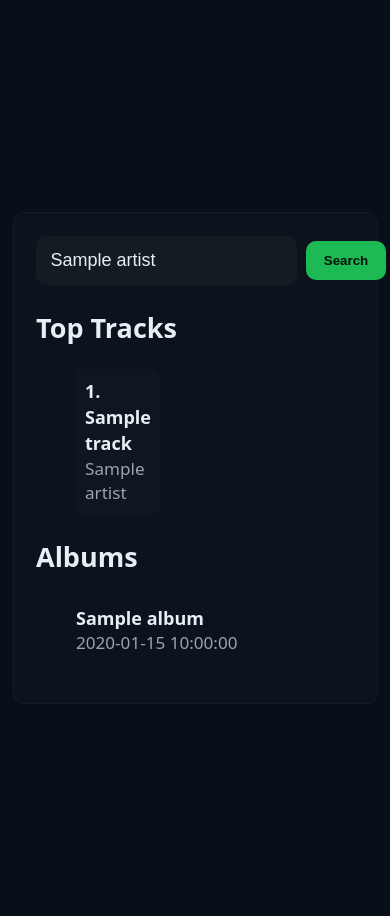
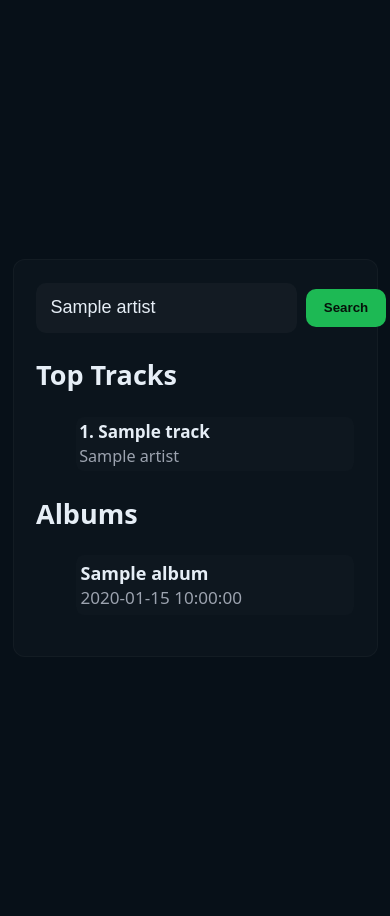
Before and after one commit to JackCurtn/spotify-stats, a Flask app: template app/templates/index.html in a window 390 px wide. Run offline with Flask 3, Linux system fonts and the light colour scheme; the template is opened without the code that fills it: most values are stand-ins (such as "Sample title", 1, 10 or a date in 2020).

Commit message:
updated scaling to work on mobile

```diff
--- a/app/static/css/style.css
+++ b/app/static/css/style.css
@@ -3,6 +3,9 @@
   --muted: #9ca3af;
   --accent: #1db954;
   --glass: rgba(255, 255, 255, 0.03);
+  --gap: clamp(0.5rem, 1.6vw, 1rem);
+  /* art-size scales between 48px on small and 160px on large screens */
+  --art-size: clamp(48px, 12vw, 160px);
 }
 
 html,
@@ -43,7 +46,7 @@ body {
 .top {
   display: flex;
   align-items: center;
-  gap: 0.75rem;
+  gap: var(--gap);
   margin-bottom: 0.5rem;
 }
 .logo {
@@ -83,7 +86,7 @@ body {
 }
 
 .section {
-  margin-bottom: 0.75rem;
+  margin-bottom: calc(var(--gap) * 0.8);
 }
 .section h2 {
   margin: 0 0 0.5rem 0;
@@ -99,63 +102,43 @@ body {
   border-bottom: 1px solid rgba(255, 255, 255, 0.02);
 }
 
-/* album card */
-.album-card {
+/* Unified card/grid styles for albums and tracks */
+.grid {
+  display: grid;
+  /* auto-fit makes it responsive; minmax uses a flexible minimum and fills available space */
+  grid-template-columns: repeat(
+    auto-fit,
+    minmax(clamp(180px, 28vw, 340px), 1fr)
+  );
+  gap: var(--gap);
+  align-items: start;
+}
+
+.card-item {
   display: flex;
+  gap: calc(var(--gap) * 0.6);
   align-items: center;
-  gap: 0.75rem;
-  padding: 0.35rem 0;
+  padding: calc(var(--gap) * 0.5);
+  border-radius: 8px;
+  background: rgba(255, 255, 255, 0.01);
 }
-.album-art {
-  width: 80px;
-  height: 80px;
+
+.art {
+  width: var(--art-size);
+  height: var(--art-size);
   border-radius: 8px;
   object-fit: cover;
+  flex-shrink: 0;
   background: #071018;
 }
-.album-meta {
+
+.meta {
   display: flex;
   flex-direction: column;
 }
-.album-name {
+
+.title {
   font-weight: 700;
-}
-.album-grid {
-  display: grid;
-  grid-template-columns: repeat(3, 1fr);
-  gap: 1rem 1rem;
-  align-items: start;
-}
-
-/* track grid (top tracks) - similar visual treatment to albums */
-.track-grid {
-  display: grid;
-  grid-template-columns: repeat(3, 1fr);
-  gap: 1rem;
-  align-items: start;
-}
-.track-card {
-  display: flex;
-  gap: 0.75rem;
-  align-items: center;
-  padding: 0.5rem;
-  border-radius: 8px;
-  background: rgba(255, 255, 255, 0.01);
-}
-.track-art {
-  width: 64px;
-  height: 64px;
-  border-radius: 6px;
-  object-fit: cover;
-}
-.track-meta {
-  display: flex;
-  flex-direction: column;
-}
-.track-name {
-  font-weight: 700;
-  color: inherit;
-  text-decoration: none;
 }
 .card-link {
   color: inherit;
@@ -186,20 +169,19 @@ button:focus {
 }
 
 @media (max-width: 900px) {
-  /* Medium screens: 2 columns */
-  .album-grid {
-    grid-template-columns: repeat(2, 1fr);
+  /* Medium screens: allow more natural wrapping */
+  .grid {
+    grid-template-columns: repeat(auto-fit, minmax(160px, 1fr));
   }
 }
 
 @media (max-width: 600px) {
-  /* Small screens: single column, smaller art */
-  .album-grid {
+  /* Small screens: stack into single column and reduce padding */
+  .grid {
     grid-template-columns: 1fr;
   }
-  .album-art {
-    width: 56px;
-    height: 56px;
+  :root {
+    --art-size: 56px;
   }
   .card {
     padding: 0.9rem;
@@ -216,3 +198,18 @@ button:focus {
   padding: 0.5rem;
   border-radius: 6px;
 }
+
+/* Make top-tracks cards visually smaller than album cards */
+.tracks {
+  /* override art size just for tracks */
+  --art-size: clamp(40px, 9vw, 96px);
+}
+.tracks .card-item {
+  padding: calc(var(--gap) * 0.35);
+}
+.tracks .title {
+  font-size: 0.95rem;
+}
+.tracks .muted {
+  font-size: 0.9rem;
+}
--- a/app/templates/index.html
+++ b/app/templates/index.html
@@ -38,9 +38,9 @@
           {% if tracks %}
           <section class="tracks" aria-labelledby="top-tracks-heading">
             <h2 id="top-tracks-heading">Top Tracks</h2>
-            <ul class="track-grid">
+            <ul class="grid">
               {% for t in tracks %}
-              <li class="track-card">
+              <li class="card-item">
                 {% set track_url = (t.external_urls.spotify if t.external_urls
                 is defined and t.external_urls.spotify is defined else
                 (t['external_urls']['spotify'] if (t.external_urls is defined
@@ -53,35 +53,31 @@
                   rel="noopener noreferrer"
                 >
                   <img
-                    class="track-art"
+                    class="art"
                     src="{{ t.album.images[0].url }}"
                     alt="{{ t.name|e }} cover"
                     loading="lazy"
-                    width="80"
-                    height="80"
                   />
                 </a>
                 {% else %}
                 <img
-                  class="track-art"
+                  class="art"
                   src="{{ t.album.images[0].url }}"
                   alt="{{ t.name|e }} cover"
                   loading="lazy"
-                  width="80"
-                  height="80"
                 />
                 {% endif %} {% endif %}
-                <div class="track-meta">
+                <div class="meta">
                   {% if track_url %}
                   <a
-                    class="card-link track-name"
+                    class="card-link title"
                     href="{{ track_url }}"
                     target="_blank"
                     rel="noopener noreferrer"
                     >{{ loop.index }}. {{ t.name }}</a
                   >
                   {% else %}
-                  <div class="track-name">{{ loop.index }}. {{ t.name }}</div>
+                  <div class="title">{{ loop.index }}. {{ t.name }}</div>
                   {% endif %} {% if t.artists %}
                   <div class="muted">
                     {{ t.artists | map(attribute='name') | join(', ') }}
@@ -95,9 +91,9 @@
           {% endif %} {% if albums %}
           <section class="albums" aria-labelledby="albums-heading">
             <h2 id="albums-heading">Albums</h2>
-            <ul class="album-grid">
+            <ul class="grid">
               {% for a in albums %}
-              <li class="album-card">
+              <li class="card-item">
                 {% set album_url = (a.external_urls.spotify if a.external_urls
                 is defined and a.external_urls.spotify is defined else
                 (a['external_urls']['spotify'] if (a.external_urls is defined
@@ -110,26 +106,22 @@
                   rel="noopener noreferrer"
                 >
                   <img
-                    class="album-art"
+                    class="art"
                     src="{{ a.images[0].url }}"
                     alt="{{ a.name|e }} cover"
-                    width="160"
-                    height="160"
                     loading="lazy"
                   />
                 </a>
                 {% else %}
                 <img
-                  class="album-art"
+                  class="art"
                   src="{{ a.images[0].url }}"
                   alt="{{ a.name|e }} cover"
-                  width="160"
-                  height="160"
                   loading="lazy"
                 />
                 {% endif %} {% endif %}
-                <div class="album-meta">
-                  <div class="album-name">{{ a.name }}</div>
+                <div class="meta">
+                  <div class="title">{{ a.name }}</div>
                   {% if a.release_date %}
                   <div class="muted">{{ a.release_date }}</div>
                   {% endif %}
```
